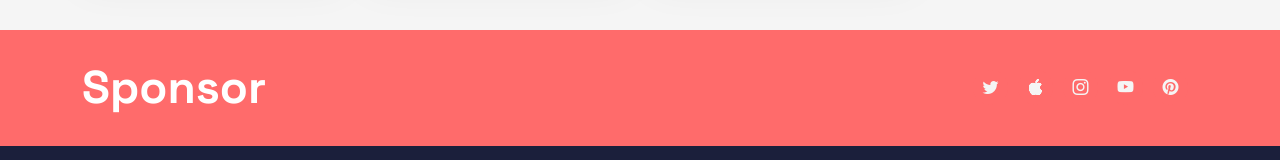
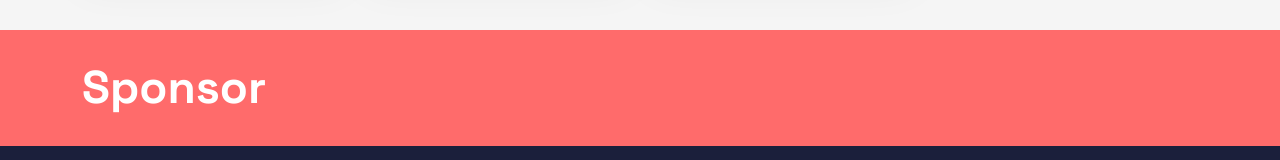
Before and after one commit to conferences-website/prima2025, a plain HTML site: page index.html in a window 1280 px wide. Shown: the part 2852-3012 px from the top of the page. Drawn offline with Linux system fonts and the light colour scheme.

Commit message:
icons removed

```diff
--- a/index.html
+++ b/index.html
@@ -579,7 +579,7 @@
                     </div>
 
                     <div class="col-lg-6 col-12 d-flex justify-content-lg-end align-items-center">
-                        <ul class="social-icon d-flex justify-content-lg-end">
+                        <!-- <ul class="social-icon d-flex justify-content-lg-end">
                             <li class="social-icon-item">
                                 <a href="#" class="social-icon-link">
                                     <span class="bi-twitter"></span>
@@ -609,7 +609,7 @@
                                     <span class="bi-pinterest"></span>
                                 </a>
                             </li>
-                        </ul>
+                        </ul> -->
                     </div>
                 </div>
             </div>
```
